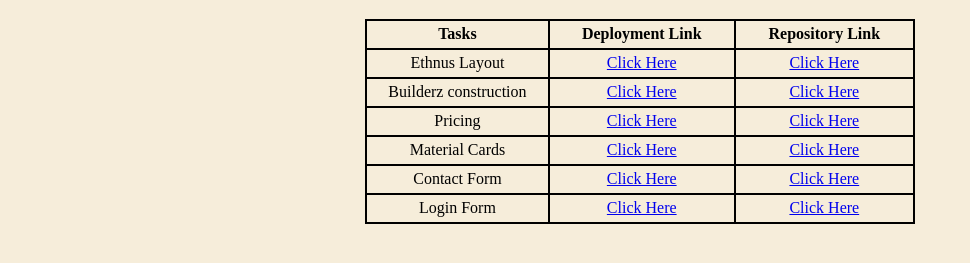
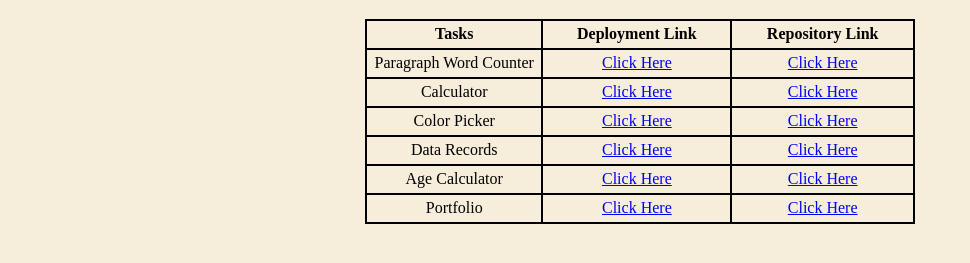
Before and after one commit to RAMANA-JSRA/REACT-TS-INDEX, a plain HTML site: page index.html in a window 1280 px wide. Shown: the part 123-386 px from the top of the page, without its empty margins (0-970 px from the left). Drawn offline with Linux system fonts and the light colour scheme.

Commit message:
Add files via upload

```diff
--- a/index.html
+++ b/index.html
@@ -40,7 +40,7 @@
         <th>Repository Link</th>
       </tr>
       <tr>
-        <td>Ethnus Layout</td>
+        <td>Paragraph Word Counter</td>
         <td>
           <a href="https://ramana-jsra.github.io/REACT-TS-1/">Click Here</a>
         </td>
@@ -49,7 +49,7 @@
         </td>
       </tr>
       <tr>
-        <td>Builderz construction</td>
+        <td>Calculator</td>
         <td>
           <a href="https://ramana-jsra.github.io/REACT-TS-2/">Click Here</a>
         </td>
@@ -58,7 +58,7 @@
         </td>
       </tr>
       <tr>
-        <td>Pricing</td>
+        <td>Color Picker</td>
         <td>
           <a href="https://ramana-jsra.github.io/REACT-TS-3/">Click Here</a>
         </td>
@@ -67,7 +67,7 @@
         </td>
       </tr>
       <tr>
-        <td>Material Cards</td>
+        <td>Data Records</td>
         <td>
           <a href="https://ramana-jsra.github.io/REACT-TS-4/">Click Here</a>
         </td>
@@ -76,7 +76,7 @@
         </td>
       </tr>
       <tr>
-        <td>Contact Form</td>
+        <td>Age Calculator</td>
         <td>
           <a href="https://ramana-jsra.github.io/REACT-TS-5/">Click Here</a>
         </td>
@@ -85,7 +85,7 @@
         </td>
       </tr>
       <tr>
-        <td>Login Form</td>
+        <td>Portfolio</td>
         <td>
           <a href="https://ramana-jsra.github.io/REACT-TS-6/">Click Here</a>
         </td>
```
